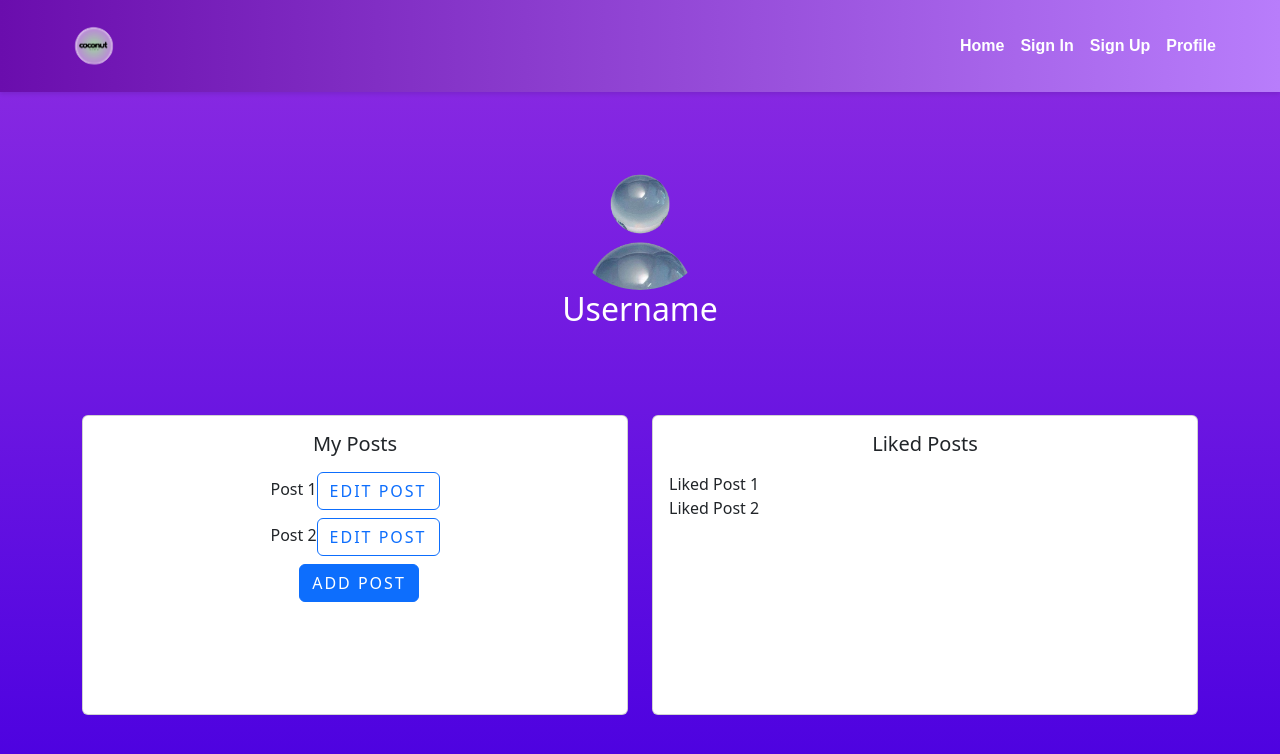
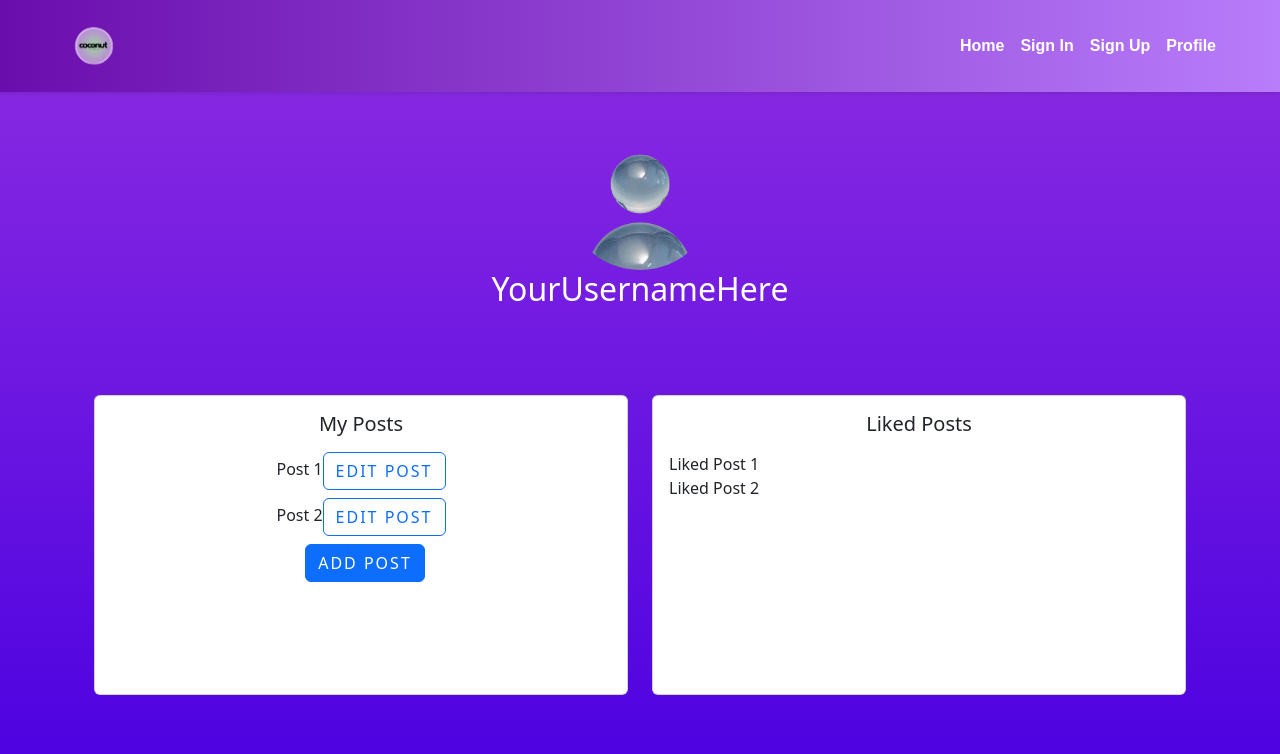
Before and after one commit to EmilijaPaleckyte/React-apollo-stack-SOCIAL_MEDIA, a React (Vite) app in the folder client/: page /profile in a window 1280 px wide. Shown: the top 754 px of the page. Built offline with nearby package versions, Linux system fonts and the light colour scheme.

Commit message:
updateas

```diff
--- a/client/src/components/profile.jsx
+++ b/client/src/components/profile.jsx
@@ -1,9 +1,8 @@
-import "./button.css";
-
+import PropTypes from "prop-types"; // Import PropTypes for prop validation
 import { useState } from "react";
 import userPfp from "./assets/userpfp.png";
 
-const UserProfile = () => {
+const UserProfile = ({ username }) => {
   const [posts, setPosts] = useState(["Post 1", "Post 2"]);
   const [likedPosts, setLikedPosts] = useState([
     "Liked Post 1",
@@ -31,7 +30,7 @@ const UserProfile = () => {
       style={{
         background: "linear-gradient(to bottom, #8E2DE2, #4A00E0)",
         minHeight: "100vh",
-        paddingTop: "70px",
+        paddingTop: "50px",
       }}
     >
       <div className="container">
@@ -47,7 +46,9 @@ const UserProfile = () => {
                 alt="User Profile"
                 style={{ width: "150px", borderRadius: "50%" }}
               />
-              <h2 style={{ color: "white", marginBottom: "5px" }}>Username</h2>
+              <h2 style={{ color: "white", marginBottom: "5px" }}>
+                {username}
+              </h2>
             </div>
           </section>
 
@@ -100,4 +101,29 @@ const UserProfile = () => {
   );
 };
 
-export default UserProfile;
+// PropTypes validation for the UserProfile component
+UserProfile.propTypes = {
+  username: PropTypes.string.isRequired,
+};
+
+const App = () => {
+  const [username, setUsername] = useState("YourUsernameHere"); // Set the initial username state
+
+  return (
+    <div
+      style={{
+        background: "linear-gradient(to bottom, #8E2DE2, #4A00E0)",
+        minHeight: "100vh",
+      }}
+    >
+      <div className="container">
+        <div className="row justify-content-center">
+          {/* Render the UserProfile component and pass the username prop */}
+          <UserProfile username={username} />
+        </div>
+      </div>
+    </div>
+  );
+};
+
+export default App;
```
Also changed, not shown: client/src/components/signup.jsx (line endings or trailing spaces).
